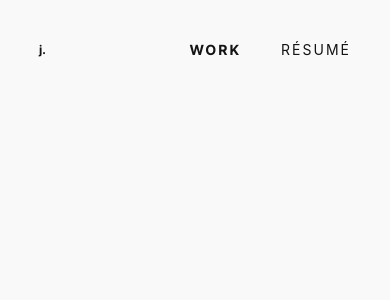
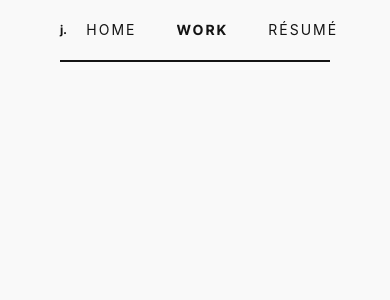
Before and after one commit to jhtkoo0426/jhtkoo0426.github.io, a React (Create React App) app in the folder app/: page /work in a window 390 px wide. Shown: the top 300 px of the page. Built offline with nearby package versions, Linux system fonts and the light colour scheme.

Commit message:
Added navigation frame around layout

```diff
--- a/app/src/components/Navbar.js
+++ b/app/src/components/Navbar.js
@@ -3,12 +3,12 @@ import { Outlet, Link, NavLink } from "react-router-dom";
 import { motion } from "framer-motion";
 
 
-const Navbar = ({id, children}) => {
+const Navbar = ({id, className, children, scrollY}) => {
     const [scrolled, setScrolled] = useState(false);
 
     useEffect(() => {
       const handleScroll = () => {
-        setScrolled(window.scrollY > 100);
+        setScrolled(window.scrollY > scrollY);
       };
 
       window.addEventListener('scroll', handleScroll);
@@ -19,7 +19,7 @@ const Navbar = ({id, children}) => {
     }, []);
 
     return (
-      <nav className={`navbar ${scrolled ? 'scrolled' : ''}`}>
+      <nav className={`navbar ${className} ${scrolled ? 'scrolled' : ''}`}>
         {children}
       </nav>
     );
--- a/app/src/css/app.scss
+++ b/app/src/css/app.scss
@@ -5,7 +5,7 @@ $mid-grey: #f1f1f1;
 $black: #141414;
 $semidark-grey: #585858;
 $dark-grey: #363636;
-$blue: rgb(27, 216, 223);
+$nav-width: 60px;
 
 
 *{
@@ -25,14 +25,8 @@ $blue: rgb(27, 216, 223);
     --semidark-grey: #{$semidark-grey};
     --dark-grey: #{$dark-grey};
 
-    // Fresh colour variables
-    --blue: #{$blue};
-
-    // Navbar variables
-    --topnav-992plus-height: 15vh;
-
     // Other constants
-    line-height: 140%;
+    --nav-width: 60px;
     background-color: var(--grey);
     overflow-x: hidden;
 }
--- a/app/src/css/home.scss
+++ b/app/src/css/home.scss
@@ -1,123 +1,3 @@
-// Styling for the homepage
-.home-container {
-    --circle-diameter: calc(30vw + 200px);
-
-    .landing {
-        width: 100%;
-        // height: 100vh;
-
-        .background {
-            position: relative;
-            left: calc(50% - var(--circle-diameter) / 2);
-            grid-row: 1;
-            grid-column: 1;
-            z-index: 1;
-            width: var(--circle-diameter);
-            height: var(--circle-diameter);
-            border-radius: 50%;
-            box-shadow: rgba(149, 157, 165, 0.2) 0px 4px 14px;
-            background-color: var(--white);
-        }
-
-        .landing-content {
-            grid-row: 1;
-            grid-column: 1;
-            z-index: 5;
-            padding: 0 20%;
-            display: grid;
-            grid-template-columns: 60% 35%;
-            grid-column-gap: 5%;
-            align-items: center;
-
-            .landing-intro > #landing-work-link {
-                display: flex;
-                align-items: center;
-                letter-spacing: 2px;
-                text-transform: uppercase;
-                text-decoration: none;
-                font-family: 'Inter';
-                font-size: 14px;
-                color: var(--black);
-
-                span {
-                    display: block;
-                    height: 1px;
-                    margin-left: 10px;
-                    background-color: var(--black);
-                    width: 0.92%;
-                    transition: width 1s;
-                }
-
-                &:hover span {
-                    width: 10%;
-                    transition: .5s;
-                }
-            }
-
-            .landing-art > img { width: 100%; }
-        }
-    }
-
-    .core-skills {
-        width: 100%;
-        margin: 10% 0;
-        padding: 10% 20%;
-        display: flex;
-        align-items: center;
-        justify-content: space-between;
-        background-color: var(--dark-grey);
-        color: var(--white);
-        font-family: 'Inter';
-    }
-
-    .how-i-work, .skillset {
-        display: grid;
-        grid-template-columns: 30% 70%;
-        padding: 5% 20%;
-
-        > h1 { grid-row: 1; grid-column: 1; line-height: 140%; }
-        > div { grid-row: 2; grid-column: 2; }
-    }
+.intro {
+    height: calc(100vh - var(--nav-width) * 2);
 }
-
-
-// Handling mobile responsiveness
-// Large Devices, Wide Screens
-@media only screen and (max-width: 1200px) { }
-
-// Medium Devices, Desktops
-@media only screen and (max-width: 992px) {
-    .home-container {
-        .landing > .landing-content {
-            grid-template-columns: 65% 30%;
-        }
-    }
-}
-
-// Small Devices, Tablets
-@media only screen and (max-width: 768px) { }
-
-// Extra Small Devices, Phones
-@media only screen and (max-width: 480px) {
-    .home-container {
-        .landing {
-            .landing-art { display: none; }
-            .landing-content {
-                display: block;
-                padding: 10%;
-            }
-        }
-
-        .how-i-work, .skillset {
-            width: 100%;
-            grid-template-columns: 1fr;
-            display: grid;
-            padding: 2% 15%;
-
-            > div { grid-row: 2; grid-column: 1; }
-        }
-    }
-}
-
-// Custom, iPhone Retina
-@media only screen and (max-width : 320px) { }
--- a/app/src/css/layout.scss
+++ b/app/src/css/layout.scss
@@ -1,20 +1,14 @@
-// Styling for the layout template
-
-// App layout
-
-.navbar {
-    width: 100%;
-    height: 100px;
+// Styling for Layout.js
+.topnav {
     position: fixed;
     top: 0;
-    padding: 0 10%;
+    width: 100%;
+    height: var(--nav-width);
     display: flex;
+    flex-direction: row;
+    align-items: center;
     justify-content: space-between;
-    align-items: center;
-    transition: height 0.3s; /* Add a smooth transition effect for the top property */
-    background-color: transparent;
-
-    &.scrolled { height: 50px; }
+    padding: 0 var(--nav-width);
 
     .home-button {
         a {
@@ -22,7 +16,6 @@
             text-decoration: none;
             font-size: 1.2rem;
             color: var(--black);
-            // color: var(--white);
 
             .name {
                 margin-right: 5vw;
@@ -43,35 +36,29 @@
             font-family: 'Inter';
             font-size: 14px;
             color: var(--black);
-            // color: var(--white);
 
-            &.active {
-                font-family: 'InterBold';
-            }
+            &.active { font-family: 'InterBold'; }
         }
     }
 }
 
-.app-container {
-    width: 100%;
-    height: 100%;
-    padding: 200px 10% 0 10%;
+.leftnav {
+    position: fixed;
+    top: var(--nav-width);
+    left: 0;
+    width: var(--nav-width);
+    height: calc(100vh - var(--nav-width));
 }
 
+.rightnav {
+    position: fixed;
+    top: var(--nav-width);
+    right: 0;
+    width: var(--nav-width);
+    height: calc(100vh - var(--nav-width));
+}
 
-
-// Handling mobile responsiveness
-// Large Devices, Wide Screens
-@media only screen and (max-width: 1200px) { }
-
-// Medium Devices, Desktops
-@media only screen and (max-width: 992px) { }
-
-// Small Devices, Tablets
-@media only screen and (max-width: 768px) { }
-
-// Extra Small Devices, Phones
-@media only screen and (max-width: 480px) { }
-
-// Custom, iPhone Retina
-@media only screen and (max-width : 320px) { }
+.app-container {
+    margin: var(--nav-width) var(--nav-width) 0 var(--nav-width);
+    border: 1px solid var(--black);
+}
--- a/app/src/pages/Home.js
+++ b/app/src/pages/Home.js
@@ -1,29 +1,12 @@
+import React, { useState } from "react";
 import { motion } from "framer-motion";
 
+const Home = () => {
+  return (
+    <div className="intro">
+        <h1>Main Content</h1>
+    </div>
+  );
+};
 
-const Home = () => {
-    // Animating elements
-    const variants = {
-        text: {
-            visible: { opacity: 1, x: 0 },
-            hidden: { opacity: 0, x: -200 },
-            transition: { delay: 0.25}
-        },
-        julius: {
-            visible: { opacity: 1, x: 0 },
-            hidden: { opacity: 0, x: 200 },
-            transition: { delay: 0.25, duration: 5}
-        }
-    }
-
-    return (
-        <motion.div className="home-container" exit={{ opacity: 0 }}>
-
-            <div className="landing">
-                Hi there
-            </div>
-        </motion.div>
-    );
-}
-
-export default Home
+export default Home;
--- a/app/src/pages/Layout.js
+++ b/app/src/pages/Layout.js
@@ -1,29 +1,33 @@
+// Layout.js
 import React from "react";
 import { Outlet, Link, NavLink } from "react-router-dom";
-import Navbar from "../components/Navbar";
-
+import { motion } from "framer-motion";
+import "../css/layout.scss";
+import "../css/home.scss";
 
 const Layout = () => {
   return (
     <>
-        <Navbar>
+      <motion.nav className="topnav" initial={{ opacity: 0, y: -50}} animate={{ opacity: 1, y: 0, transition: { delay: 0.25} }}>
         <div className="home-button">
           <Link to={"/"}>
             <p className="name">j.</p>
           </Link>
         </div>
         <div className="topnav-menu">
+          <NavLink className="topnav-link anchor underline" activeclassname="active" to="/">home</NavLink>
           <NavLink className="topnav-link anchor underline" activeclassname="active" to="/work">work</NavLink>
           <NavLink className="topnav-link anchor underline" activeclassname="active" to="/files/justin_koo_resume_2023.pdf" target="_blank" download>Résumé</NavLink>
         </div>
-        </Navbar>
-
-        <div className="app-container" id="app-container">
+      </motion.nav>
+      <div className="leftnav"></div>
+      <div className="rightnav"></div>
+      <div className="app-container">
         {/* Container for the main content of the portfolio */}
-          <div className="main-container"><Outlet/></div>
+        <div className="main-container"><Outlet /></div>
       </div>
     </>
-    )
+  );
 };
 
 export default Layout;
```
Lines whose indentation alone changed are shown as unchanged.
